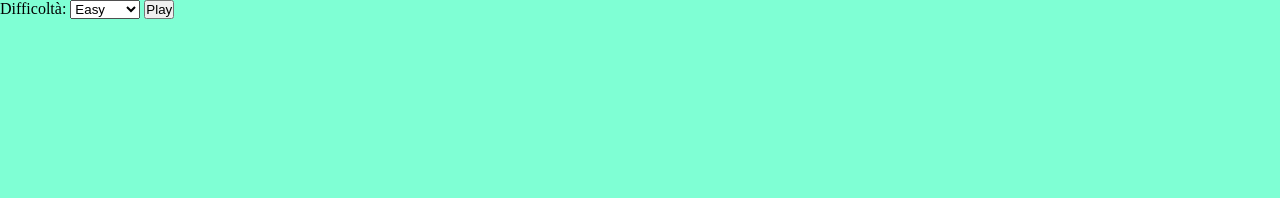
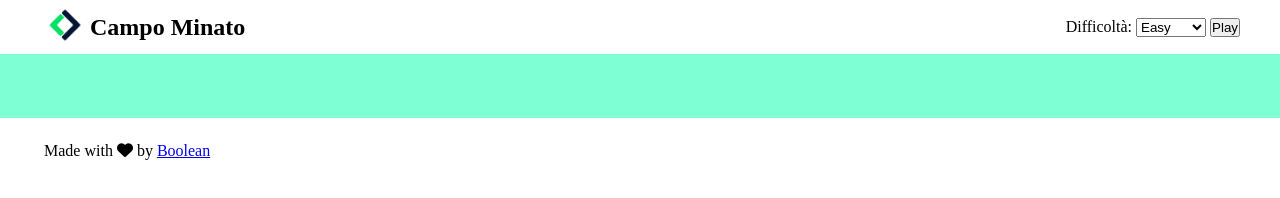
Before and after one commit to MirkOrlando/js-campominato-grid, a plain HTML site: page index.html in a window 1280 px wide. Drawn offline with Linux system fonts and the light colour scheme.

Commit message:
added layout and some style

```diff
--- a/assets/css/style.css
+++ b/assets/css/style.css
@@ -4,17 +4,45 @@
   box-sizing: border-box;
 }
 
-body {
+img {
+  max-width: 100%;
+}
+
+.container_lg {
+  width: 1200px;
+  margin: auto;
+}
+
+.invisible {
+  visibility: hidden;
+}
+
+/* #region header */
+nav {
+  display: flex;
+  align-items: center;
+  justify-content: space-between;
+}
+
+.container_logo {
+  display: flex;
+  align-items: center;
+}
+
+.logo {
+  width: 50px;
+}
+/* #endregion header */
+
+/* #region main */
+main {
   background-color: aquamarine;
 }
 
 .container {
-  width: 1000px;
-  margin: 2rem auto;
-}
-
-.invisible {
-  visibility: hidden;
+  width: 500px;
+  margin: auto;
+  padding: 2rem 0;
 }
 
 .row {
@@ -46,3 +74,11 @@ body {
   background-color: lightskyblue;
   color: white;
 }
+
+/* #endregion main */
+
+/* #region footer */
+.credits {
+  padding: 1.5rem 0.25rem;
+}
+/* #endregion footer */
--- a/index.html
+++ b/index.html
@@ -5,10 +5,19 @@
     <meta http-equiv="X-UA-Compatible" content="IE=edge" />
     <meta name="viewport" content="width=device-width, initial-scale=1.0" />
     <title>Campominato</title>
+    <link rel="stylesheet" href="https://cdnjs.cloudflare.com/ajax/libs/font-awesome/6.1.1/css/all.min.css" integrity="sha512-KfkfwYDsLkIlwQp6LFnl8zNdLGxu9YAA1QvwINks4PhcElQSvqcyVLLD9aMhXd13uQjoXtEKNosOWaZqXgel0g==" crossorigin="anonymous" referrerpolicy="no-referrer" />
     <link rel="stylesheet" href="/assets/css/style.css" />
   </head>
   <body>
     <header>
+        <nav class="container_lg">
+            <div class="container_logo">
+                <div class="logo">
+                  <img src="./assets/img/logo.jpg" alt="" />
+                </div>
+                <h1>Campo Minato</h1>
+            </div>
+            <!-- /container_logo -->
             <form action="" method="post">
               <label for="difficulty">Difficoltà:</label>
               <select name="difficulty" id="difficulty">
@@ -19,10 +28,23 @@
               <button type="submit">Play</button>
             </form>
           </header>
+          <!-- /header -->
+        </nav>
+    <main>
       <div class="container">
         <div class="row"></div>
       </div>
       <!-- /.container -->
+    </main>
+    <!-- /main -->
+    <footer>
+        <div class="container_lg">
+            <div class="credits">
+                Made with <i class="fa-solid fa-heart"></i> by <a href="#" active>Boolean</a>
+            </div>
+        </div>
+    </footer>
+    <!-- footer -->
     <script src="./assets/js/main.js"></script>
   </body>
 </html>
```
Also changed, not shown: assets/img/logo.jpg (added). Lines whose indentation alone changed are shown as unchanged.
